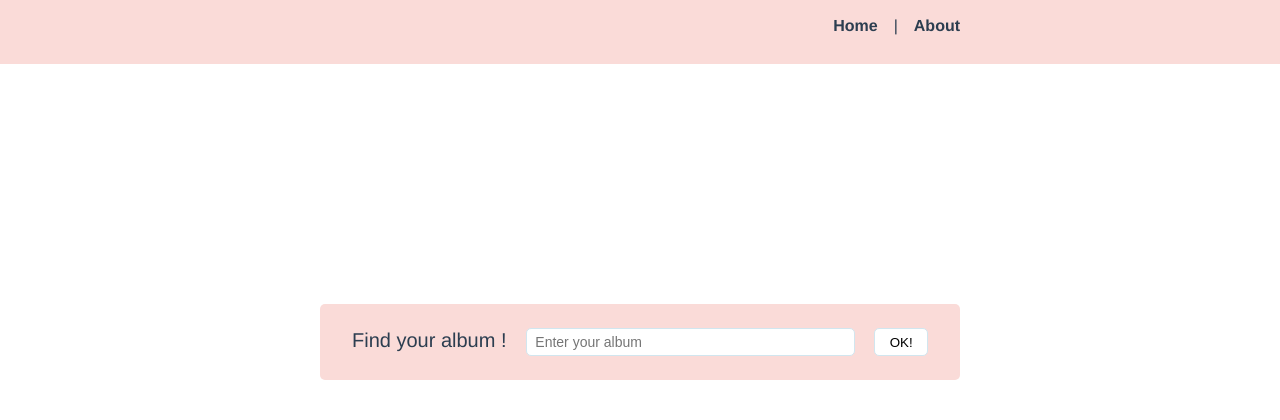
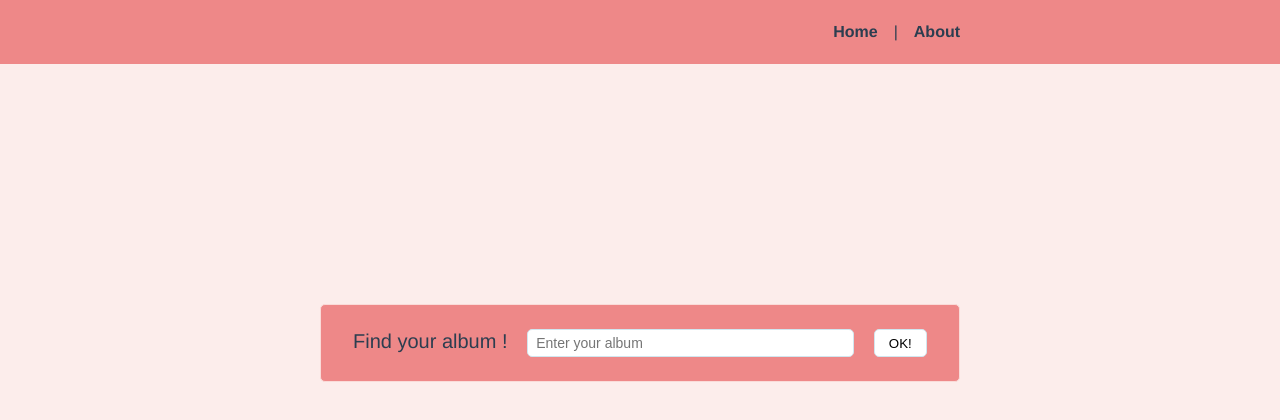
Before and after one commit to eugemiran/vue-deezample, a Vue app: page / in a window 1280 px wide. Shown: the top 420 px of the page. Built offline with nearby package versions, Linux system fonts and the light colour scheme; no server answers.

Commit message:
Home style fixing

```diff
--- a/src/components/NavBar.vue
+++ b/src/components/NavBar.vue
@@ -18,13 +18,13 @@ export default {};
 @import "@/styles/constants";
 
 .nav {
-  background: $salmon;
+  background: $mercury;
+  display: flex;
   height: 4rem;
 
   &__wrapper {
     display: flex;
     margin: auto;
-    padding-top: 1rem;
     width: $header-with;
   }
   &__logo {
--- a/src/components/SearchBar.vue
+++ b/src/components/SearchBar.vue
@@ -1,18 +1,14 @@
 <template>
   <div class="search-bar">
-    <label class="search-bar__label">Find your {{ entity }} ! </label>
-    <input
-      class="search-bar__input"
-      :placeholder="`Enter your ${entity}`"
-      v-model="text"
-    />
-    <button class="search-bar__button" type="button" @click="onClick">
-      OK!
-    </button>
+    <label class="search-bar__label">Find your {{ entity }} !</label>
+    <input class="search-bar__input" :placeholder="`Enter your ${entity}`" v-model="text" />
+    <button class="search-bar__button" type="button" @click="onClick">OK!</button>
   </div>
 </template>
 
 <script>
+import { SEARCH_ARTIST } from "@/store/actions";
+
 export default {
   name: "SearchBar",
   props: {
@@ -23,7 +19,7 @@ export default {
   }),
   methods: {
     onClick() {
-      alert(this.text);
+      this.$store.dispatch(SEARCH_ARTIST);
     }
   }
 };
@@ -34,7 +30,8 @@ export default {
 @import "@/styles/constants";
 
 .search-bar {
-  background: $salmon;
+  background: $mercury;
+  border: 1px solid $salmon;
   border-radius: 5px;
   display: flex;
   justify-content: space-between;
--- a/src/styles/constants.scss
+++ b/src/styles/constants.scss
@@ -2,7 +2,7 @@ $background-gray: #eff5f9;
 $background-light-blue: #eaf9ff;
 $dark-blue: #2c3e50;
 $header-with: 40rem;
-$mercury: #ff8e83;
+$mercury: #e88;
 $salmon: #fadbd8;
 $input-border: #d1e6ef;
 $white: #ffff;
--- a/src/styles/styles.scss
+++ b/src/styles/styles.scss
@@ -6,6 +6,7 @@ html {
 
 body {
   background: $white;
+  color: $dark-blue;
   font-weight: 400;
   height: 100%;
   line-height: 1.25;
@@ -37,11 +38,12 @@ button {
   background: $white;
   border-radius: 5px;
   border: 1px solid $input-border;
+
   cursor: pointer;
   font-weight: 500;
 
   &:hover {
-    background: $salmon;
+    background: $mercury;
     border: 1px solid $white;
     color: $white;
   }
--- a/src/views/Home.vue
+++ b/src/views/Home.vue
@@ -24,7 +24,10 @@ export default {
 </script>
 
 <style lang="scss">
+@import "@/styles/constants";
+
 .home {
+  background: rgba($salmon, 0.5);
   display: flex;
   flex: 1;
 
```
